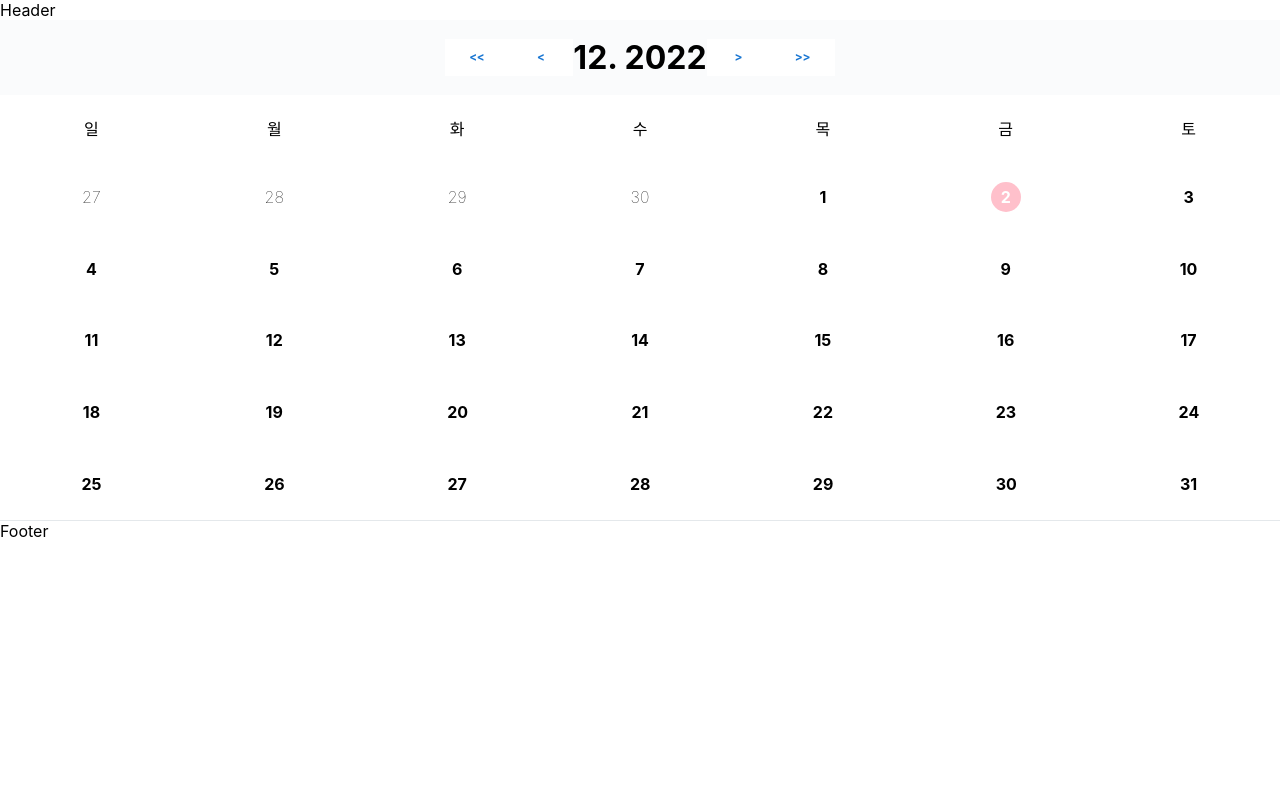
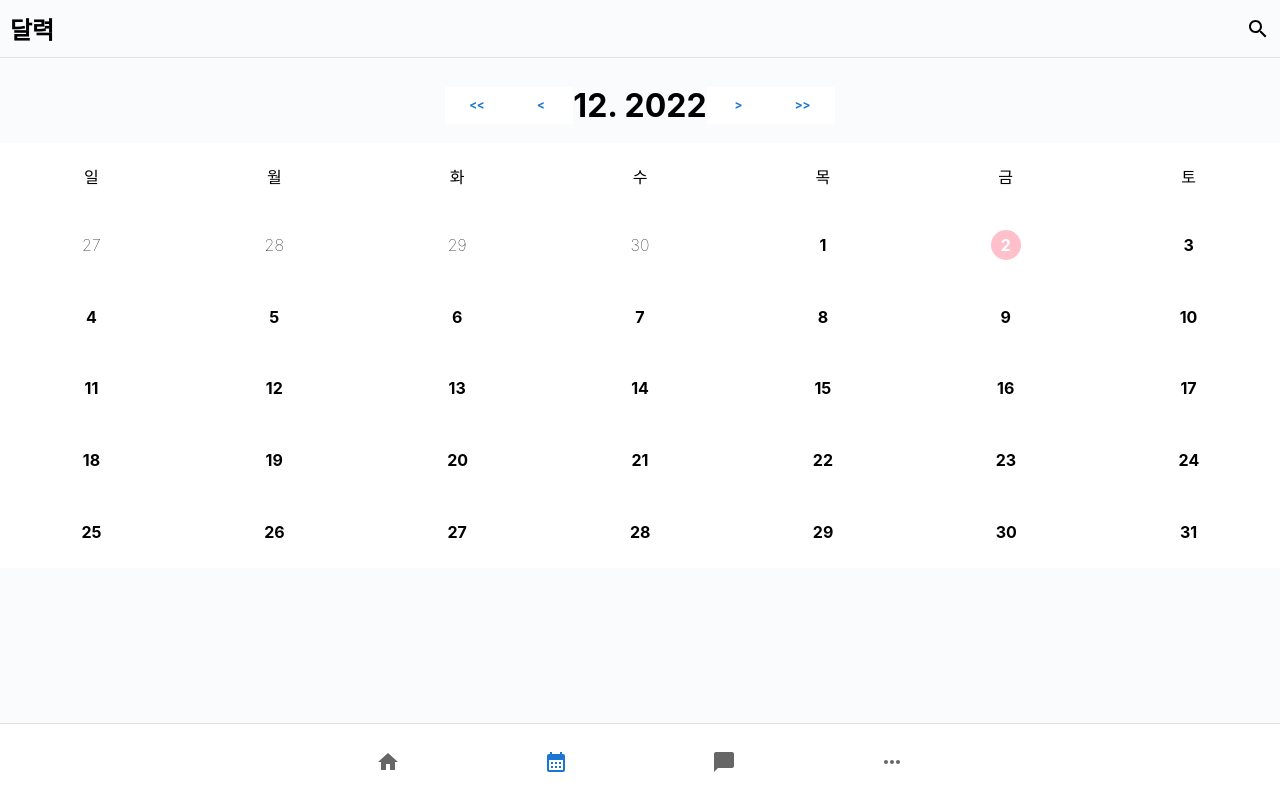
Before and after one commit to suplas/react-toy-project, a React (Create React App) app: page / in a window 1280 px wide. Built offline with nearby package versions, Linux system fonts and the light colour scheme.

Commit message:
Calendar layout style update

```diff
--- a/package.json
+++ b/package.json
@@ -8,6 +8,7 @@
     "@fontsource/roboto": "^4.5.8",
     "@mui/icons-material": "^5.10.16",
     "@mui/material": "^5.10.16",
+    "@mui/system": "^5.10.17",
     "@testing-library/jest-dom": "^5.16.5",
     "@testing-library/react": "^13.4.0",
     "@testing-library/user-event": "^13.5.0",
--- a/src/App.css
+++ b/src/App.css
@@ -2,3 +2,14 @@
   margin: 0;
   padding: 0;
 }
+
+html, body {
+  height: 100%;
+  width: auto;
+  overflow: hidden;
+}
+
+#root {
+  width: auto;
+  height: 100%;
+}
--- a/src/App.tsx
+++ b/src/App.tsx
@@ -1,33 +1,27 @@
-import React from 'react'
 import './App.css'
 import CalendarService from './app/services/CalendarService'
 import CalendarMain from './components/Calendar/CalendarMain'
 import CalendarViewModel from './app/viewModels/CalendarViewModel'
+import Header from './components/Header'
+import Footer from './components/Footer'
 import styled from 'styled-components'
 
 const Wrap = styled.div`
   background-color: #fafbfc;
   overflow: hidden;
-`
-
-const Header = styled.div`
-  position: relative;
-  background-color: #fff;
-  z-index: 2000;
+  width: auto;
+  height: 100%;
+  display: flex;
+  flex-direction: column;
 `
 
 const Container = styled.div`
   display: flex;
   position: relative;
   justify-content: center;
-  align-item: center;
-  //padding: 20px 30px;
-  margin: 0 auto;
-`
-
-const Footer = styled.div`
-  background-color: #fff;
-  border-top: 1px solid #e4e8eb;
+  align-items: center;
+  height: auto;
+  padding: 10px 0;
 `
 
 function App() {
@@ -35,15 +29,11 @@ function App() {
 
   return (
     <Wrap>
-      <Header id='Header'>
-        <p>Header</p>
-      </Header>
+      <Header />
       <Container>
-        <CalendarMain viewModel={viewModel}/>
+        <CalendarMain viewModel={viewModel} />
       </Container>
-      <Footer>
-        <p>Footer</p>
-      </Footer>
+      <Footer/>
     </Wrap>
   )
 }
--- /dev/null
+++ b/src/components/Footer.tsx
@@ -0,0 +1,36 @@
+import { observer } from 'mobx-react'
+import styled from 'styled-components'
+import { BottomNavigation, BottomNavigationAction } from '@mui/material'
+import { Home, CalendarMonth, MoreHoriz, ChatBubble } from '@mui/icons-material'
+
+const Footer = styled.div`
+  position: fixed;
+  z-index: 2000;
+  width: 100%;
+  background-color: #fff;
+  padding: 10px 0;
+  border-top: 1px solid #e2e2e2;
+  bottom: 0;
+`
+
+const NavigationIcon = styled(BottomNavigationAction)`
+    width: auto;
+`
+
+export default observer(() => {
+  return (
+    <Footer>
+      <BottomNavigation
+        value={1}
+        //   onChange={(event, newValue) => {
+        //     setValue(newValue)
+        //   }}
+      >
+        <NavigationIcon icon={<Home />} />
+        <NavigationIcon icon={<CalendarMonth />} />
+        <NavigationIcon icon={<ChatBubble />} />
+        <NavigationIcon icon={<MoreHoriz />} />
+      </BottomNavigation>
+    </Footer>
+  )
+})
--- /dev/null
+++ b/src/components/Header.tsx
@@ -0,0 +1,46 @@
+import styled from 'styled-components'
+import { observer } from 'mobx-react'
+import SearchIcon from '@mui/icons-material/Search'
+
+const Top = styled.div`
+  position: relative;
+  z-index: 2000;
+  width: auto;
+  border-bottom: 1px solid #e2e2e2;
+`
+
+const TitleArea = styled.div`
+  height: 57px;
+  width: auto;
+  align-items: center;
+  display: flex;
+  padding: 0 10px;
+`
+
+const Title = styled.div`
+  color: #000;
+  font-size: 1.5rem;
+  font-weight: bold;
+`
+
+const TopIconArea = styled.div`
+  margin-left: auto;
+  display: flex;
+`
+
+export default observer(() => {
+  return (
+    <Top>
+      <TitleArea>
+        <Title>달력</Title>
+        <TopIconArea>
+          <SearchIcon
+            sx={{
+              color: '#000',
+            }}
+          />
+        </TopIconArea>
+      </TitleArea>
+    </Top>
+  )
+})
```
Also changed, not shown: 1 other file (tests, documents, lock files or other folders).
